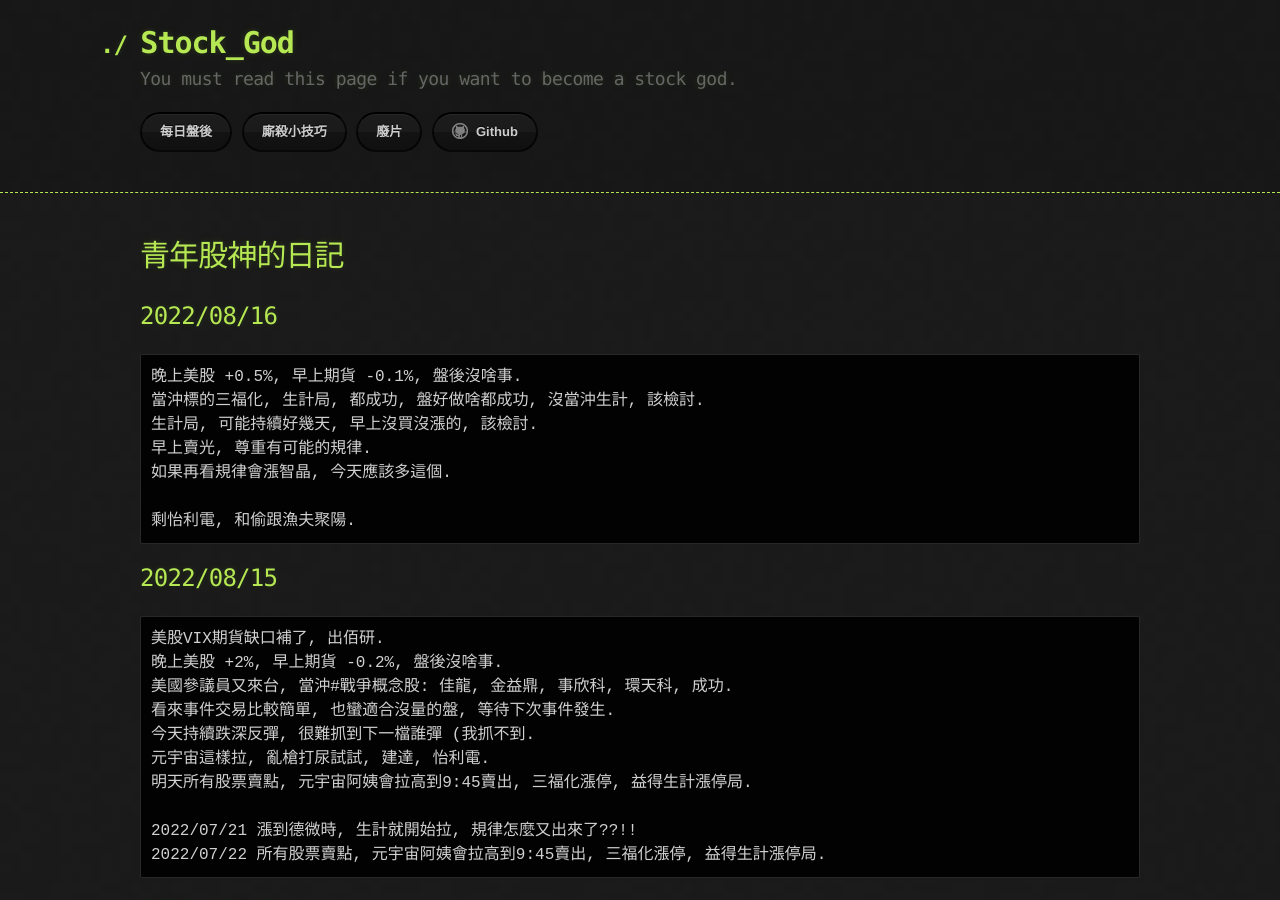
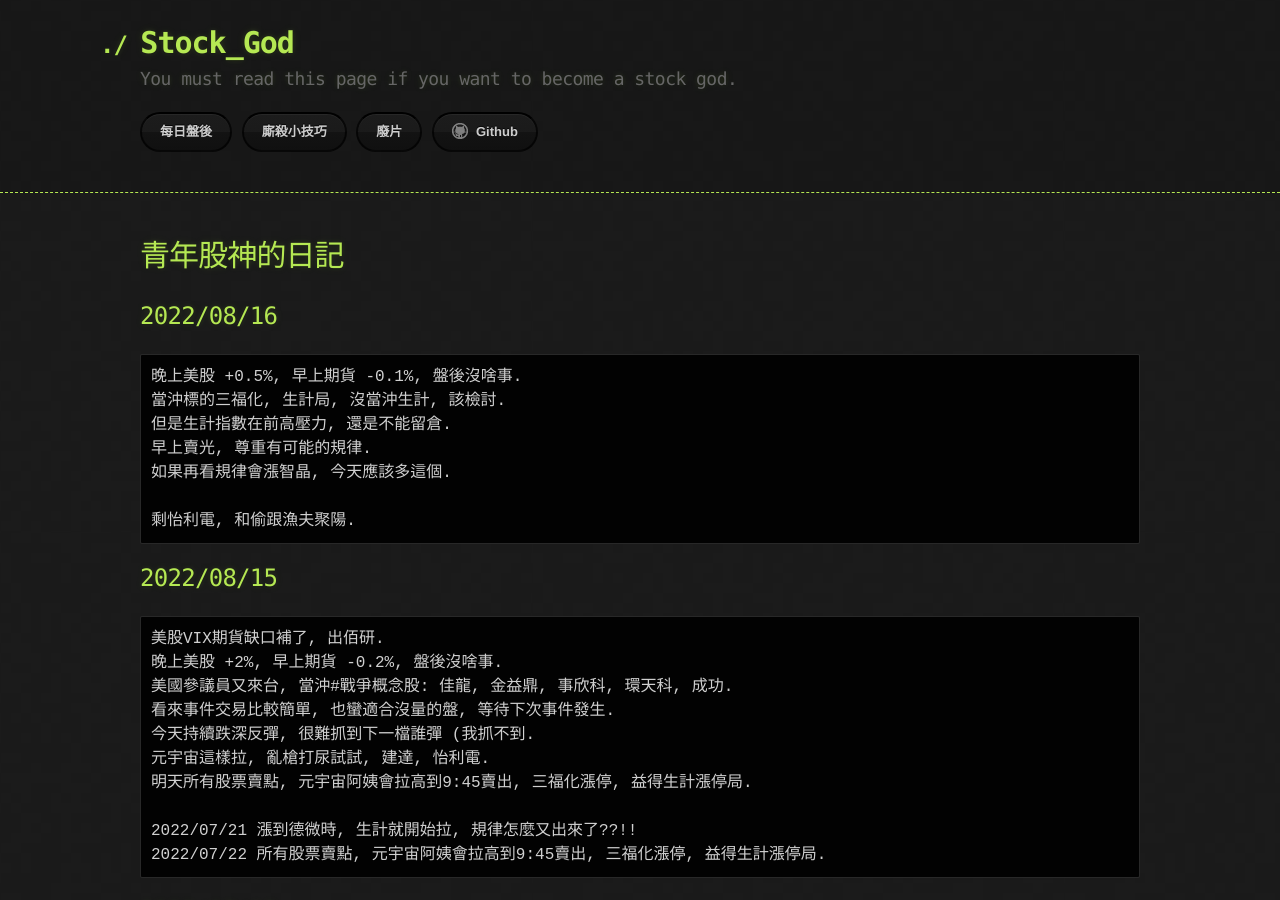
Before and after one commit to lepg5487/Stock_God, a Jekyll site: the page built from index.md, in a window 1280 px wide and 900 px high. Built offline with Jekyll 4.4.1, drawn with Linux system fonts in a browser that asks for light colours; our own code applies the rules of GitHub Pages for plain Markdown files.

Commit message:
Update index.md

````diff
--- a/index.md
+++ b/index.md
@@ -7,8 +7,8 @@ layout: testlayouts
 ## 2022/08/16
 ```
 晚上美股 +0.5%, 早上期貨 -0.1%, 盤後沒啥事.
-當沖標的三福化, 生計局, 都成功, 盤好做啥都成功, 沒當沖生計, 該檢討.
-生計局, 可能持續好幾天, 早上沒買沒漲的, 該檢討.
+當沖標的三福化, 生計局, 沒當沖生計, 該檢討.
+但是生計指數在前高壓力, 還是不能留倉.
 早上賣光, 尊重有可能的規律.
 如果再看規律會漲智晶, 今天應該多這個.
 
````
